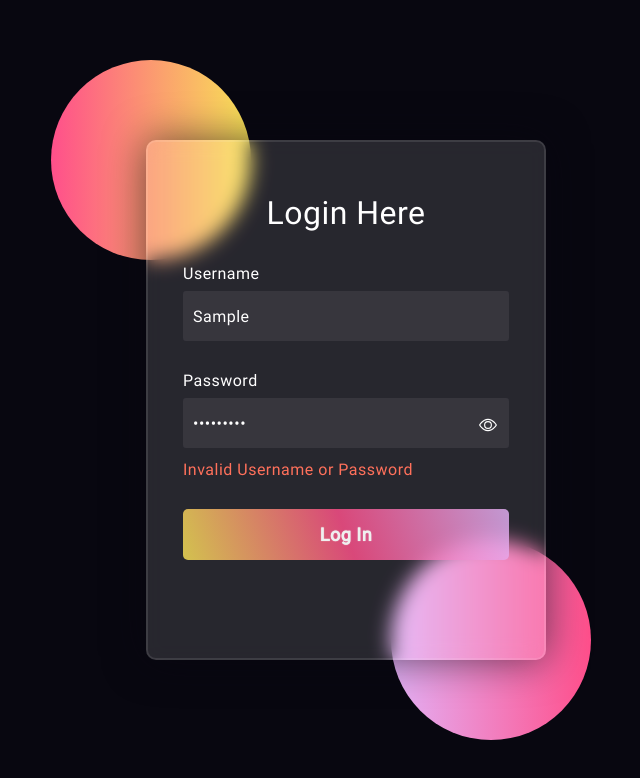
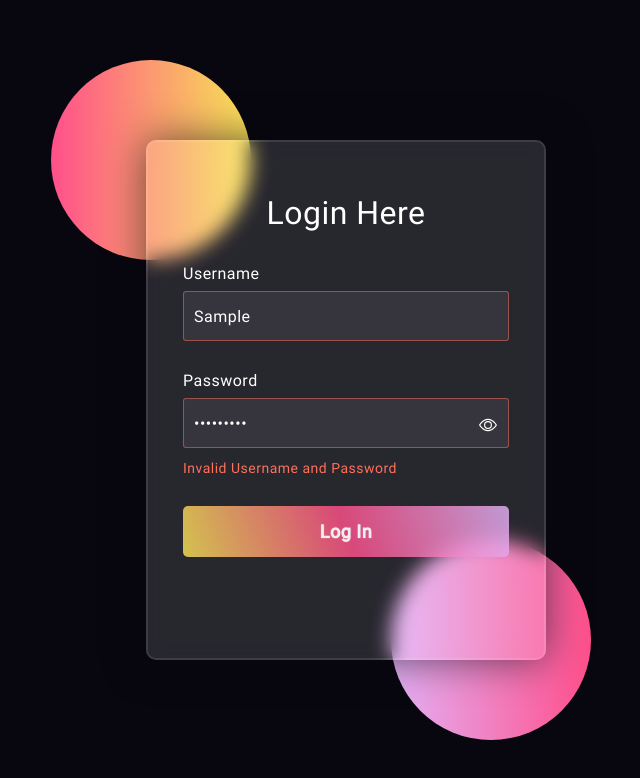
Before and after one commit to Mohammadflht/File-Management, a Vue app: page / in a window 1280 px wide. Both pictures are taken after typing "Sample", "Sample123" into the empty fields and a click on the button "Log In". Shown: the top 778 px of the page, without its empty margins (294-934 px from the left). Built offline with nearby package versions, Linux system fonts and the light colour scheme.

Commit message:
error state was complete

```diff
--- a/src/components/LoginPage.vue
+++ b/src/components/LoginPage.vue
@@ -5,11 +5,11 @@
       <div class="login-side-shape"></div>
       <div class="login-side-shape"></div>
   </div>
-  <form @submit.prevent="login">
+  <form @submit.prevent="login()">
       <h3>Login Here</h3>
 
       <label for="username">Username</label>
-      <input type="text" placeholder="Username" id="username" v-model="username" required>
+      <input type="text" placeholder="Username" id="username" v-model="username" required class="input-username">
 
       <label for="password">Password</label>
       <div style="cursor: pointer;" class="password-division">
@@ -17,9 +17,9 @@
               <svg xmlns="http://www.w3.org/2000/svg" width="18" height="18" fill="currentColor" class="bi bi-eye-slash" viewBox="0 0 16 16"> <path d="M13.359 11.238C15.06 9.72 16 8 16 8s-3-5.5-8-5.5a7.028 7.028 0 0 0-2.79.588l.77.771A5.944 5.944 0 0 1 8 3.5c2.12 0 3.879 1.168 5.168 2.457A13.134 13.134 0 0 1 14.828 8c-.058.087-.122.183-.195.288-.335.48-.83 1.12-1.465 1.755-.165.165-.337.328-.517.486l.708.709z"/> <path d="M11.297 9.176a3.5 3.5 0 0 0-4.474-4.474l.823.823a2.5 2.5 0 0 1 2.829 2.829l.822.822zm-2.943 1.299.822.822a3.5 3.5 0 0 1-4.474-4.474l.823.823a2.5 2.5 0 0 0 2.829 2.829z"/> <path d="M3.35 5.47c-.18.16-.353.322-.518.487A13.134 13.134 0 0 0 1.172 8l.195.288c.335.48.83 1.12 1.465 1.755C4.121 11.332 5.881 12.5 8 12.5c.716 0 1.39-.133 2.02-.36l.77.772A7.029 7.029 0 0 1 8 13.5C3 13.5 0 8 0 8s.939-1.721 2.641-3.238l.708.709zm10.296 8.884-12-12 .708-.708 12 12-.708.708z"/> </svg>
               <svg xmlns="http://www.w3.org/2000/svg" width="18" height="18" fill="currentColor" class="bi bi-eye" viewBox="0 0 16 16"> <path d="M16 8s-3-5.5-8-5.5S0 8 0 8s3 5.5 8 5.5S16 8 16 8zM1.173 8a13.133 13.133 0 0 1 1.66-2.043C4.12 4.668 5.88 3.5 8 3.5c2.12 0 3.879 1.168 5.168 2.457A13.133 13.133 0 0 1 14.828 8c-.058.087-.122.183-.195.288-.335.48-.83 1.12-1.465 1.755C11.879 11.332 10.119 12.5 8 12.5c-2.12 0-3.879-1.168-5.168-2.457A13.134 13.134 0 0 1 1.172 8z"/> <path d="M8 5.5a2.5 2.5 0 1 0 0 5 2.5 2.5 0 0 0 0-5zM4.5 8a3.5 3.5 0 1 1 7 0 3.5 3.5 0 0 1-7 0z"/> </svg>
           </div>
-          <input type="password" placeholder="Password" id="password" v-model="password" required>
+          <input type="password" placeholder="Password" id="password" v-model="password" required class="input-password">
       </div>
-      <p class="error-message">Invalid Username or Password</p>
+      <p class="error-message"></p>
 
       <button class="login-btn" type="submit">Log In</button>
   </form>
@@ -37,13 +37,28 @@ export default {
   methods: {
   login() {
     const errorMessage = document.querySelector(".error-message");
+    const inputUsername = document.querySelector(".input-username");
+    const inputPassword = document.querySelector(".input-password");
 
       if (this.username === "mohammadflht" && this.password === "123456789") {
-          this.$router.push('/blank');
+          this.$router.push('/admin-panel');
           errorMessage.style.visibility = "hidden";
-      } else {
-        errorMessage.style.visibility = "visible";
-      }
+        } else if (this.username === "mohammadflht" && this.password !== "123456789") {
+          inputUsername.style.borderColor = "rgba(255, 255, 255, 0.07)";
+          inputPassword.style.borderColor = "#ff715b80";
+          errorMessage.style.visibility = "visible";
+          errorMessage.innerHTML = "Invalid Password";
+        } else if (this.username !== "mohammadflht" && this.password === "123456789") {
+          inputUsername.style.borderColor = "#ff715b80";
+          inputPassword.style.borderColor = "rgba(255, 255, 255, 0.07)";
+          errorMessage.style.visibility = "visible";
+          errorMessage.innerHTML = "Invalid Username";
+        } else {
+          errorMessage.style.visibility = "visible";
+          errorMessage.innerHTML = "Invalid Username and Password";
+          inputUsername.style.borderColor = "#ff715b80";
+          inputPassword.style.borderColor = "#ff715b80";
+       }
   },
   changeEye() {
     const eyeSlash = document.querySelector(".bi-eye-slash");
@@ -132,6 +147,7 @@ input{
   height: 50px;
   width: 100%;
   background-color: rgba(255,255,255,0.07);
+  border: 1px solid rgba(255, 255, 255, 0.07);
   border-radius: 3px;
   padding: 0 10px;
   margin-top: 8px;
@@ -198,6 +214,7 @@ input{
 .error-message {
   margin-top: 12px;
   color: #FF715B;
+  font-size: 14px;
   visibility: hidden;
 }
 </style>
--- a/src/main.js
+++ b/src/main.js
@@ -2,13 +2,13 @@ import Vue from 'vue'
 import App from './App.vue'
 import VueRouter from 'vue-router'
 import LoginPage from './components/LoginPage.vue'
-import BlankPage from './components/BlankPage.vue'
+import AdminPanel from './components/AdminPanel.vue'
 
 Vue.use(VueRouter);
 
 const routes =[
   {path: '/', component: LoginPage},
-  {path: '/blank', component: BlankPage}
+  {path: '/admin-panel', component: AdminPanel}
 ];
 
 const router = new VueRouter({
```
Also changed, not shown: src/components/AdminPanel.vue (renamed from src/components/BlankPage.vue).
